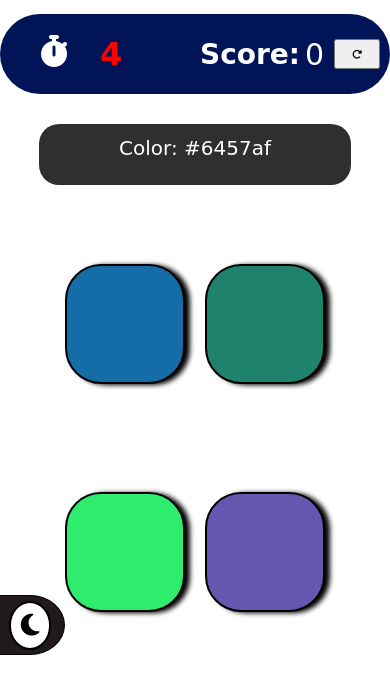
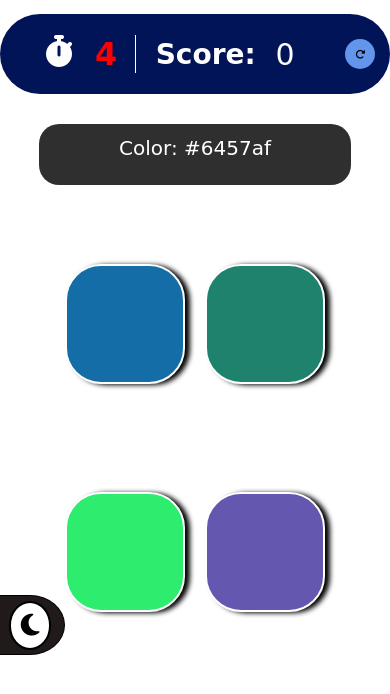
Before and after one commit to sumitsaurav143/Color_guessgame.github.io, a plain HTML site: page index.html in a window 390 px wide. Both pictures are taken after a click on the button 195 px from the left and 383 px from the top of the page. Shown: the part 80-774 px from the top of the page. Drawn offline with Linux system fonts and the light colour scheme; a web font is replaced by a local one.

Commit message:
Update style.css

```diff
--- a/style.css
+++ b/style.css
@@ -85,7 +85,7 @@
     margin: 10px;
     font-size: 50px;
     border-radius: 30%;
-    border: 2px solid;
+    border: 2px solid white;
     box-shadow: 5px 1px 5px black;
     background-color: crimson;
     cursor: pointer;
@@ -199,12 +199,15 @@ h2{
     }
     h2{
         font-size: 28px;
-        margin-right: 5px;
+        margin-right: 10px;
+        margin-left: 10px;
         border-bottom: none;
+
     }
     #score{
         font-size: 30px;
         margin-left: 0px;
+        width: 50px;
     }
     .btn{
         width: 120px;
@@ -213,10 +216,13 @@ h2{
         font-size: 50px;
     }
     #restarter{
-        width: 60px;
+        width: 30px;
         height: 30px;
+        border: none;
+        background-color:cornflowerblue;
         margin: 10px;
         font-size: 10px;
+        border-radius: 50%;
         display: none;
     }
     .container{
@@ -248,17 +254,20 @@ h2{
     #timer{
         color:rgb(255, 0, 0);
         font-size: 32px;
+        width:60px;
     }
     #tm{
         font-size: 20px;
         display: flex;
         margin-bottom:0px;
+        width:130px;
         display: none;
+        border-right: 1px solid white;
     }
     .fa-stopwatch{
         color:white;
         font-size: 32px;
-        width: 80px;
+        width: 70px;
         margin-right: -20px;
     }
 
```
